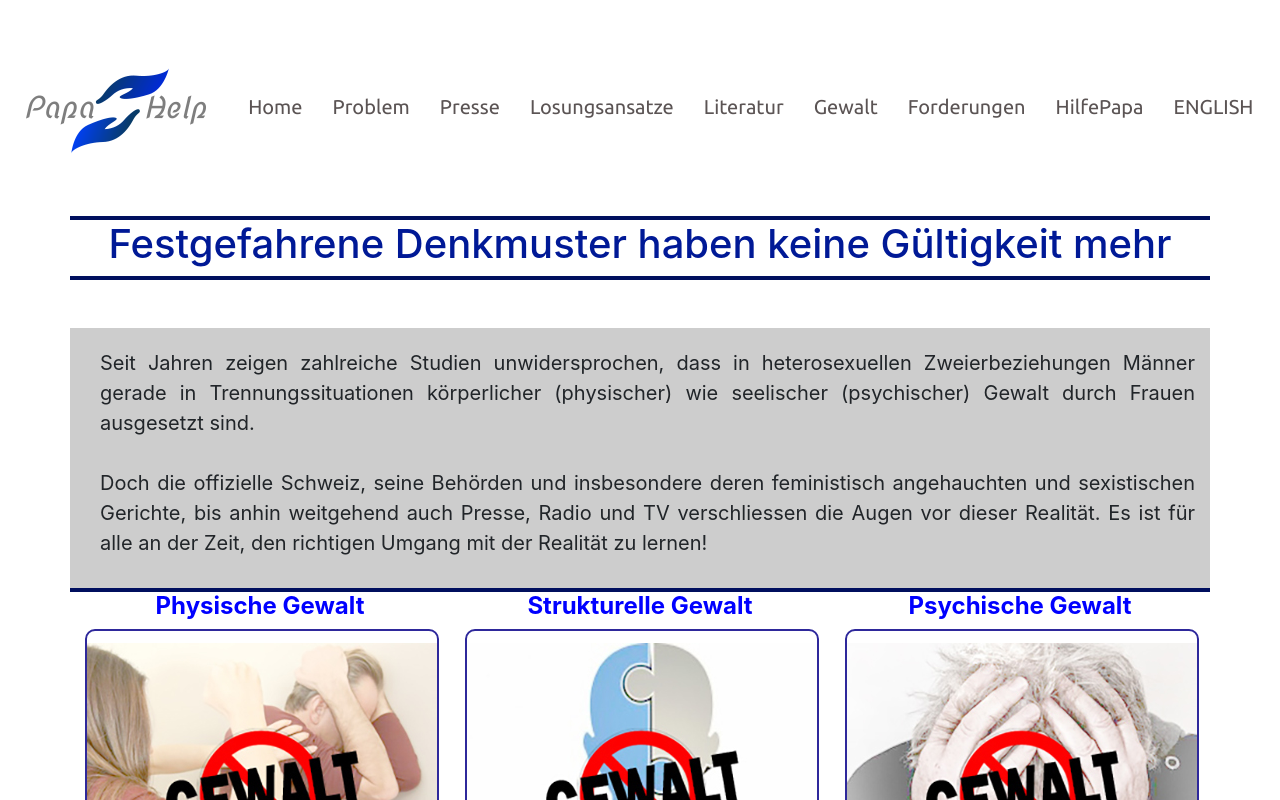
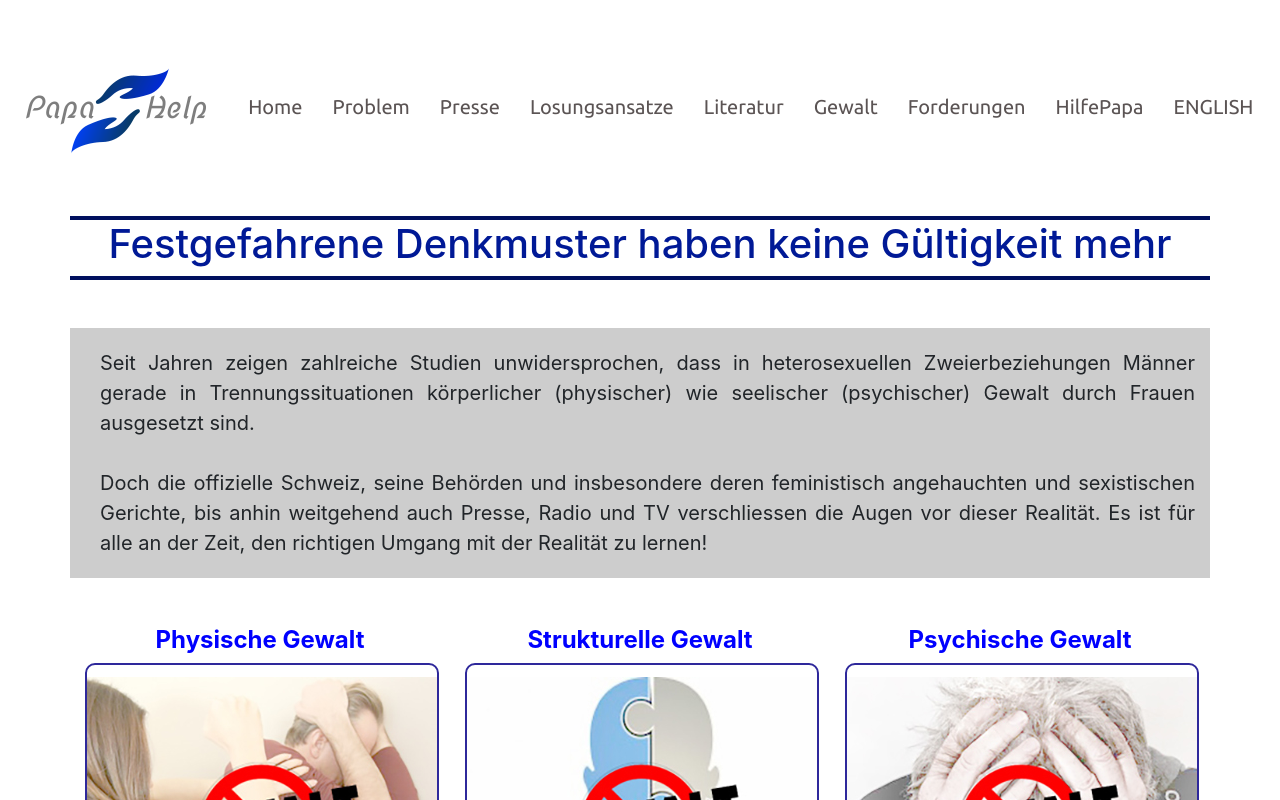
Before and after one commit to LaMentaAzul/PapaHelp-Web-Project, a React (Create React App) app in the folder papa-help/: page /src/Header/Gewalt.js in a window 1280 px wide. Shown: the top 800 px of the page. Built offline with nearby package versions, Linux system fonts and the light colour scheme.

Commit message:
final sweeping

```diff
--- a/papa-help/src/GewaltContent/Physische.js
+++ b/papa-help/src/GewaltContent/Physische.js
@@ -16,6 +16,8 @@ export default class Physische extends Component {
              Physische Gewalt
           </h1>
           <hr />
+          <br />
+          <br />
           <Col md='12' className='Colp'>
             <p>
         Murray A. Straus von der Universität New Hampshire widerlegt in seiner Arbeit "Dominance and Symmetry in Partner Violence" den weitverbreiteten Irrtum, Gewalt in Ehe und ähnlichen Lebensgemeinschaften gehe weitgehend von Männern aus. Er widerlegt darin auch, dass Angriffe von Frauen auf ihre Partner auf einer anderen Äthiologie beruhe als Angriffe von Männern auf deren (Ehe-)Frauen.
--- a/papa-help/src/GewaltContent/ProblemStyle.css
+++ b/papa-help/src/GewaltContent/ProblemStyle.css
@@ -14,6 +14,7 @@
     width: 1096px;
     font-size: 20px;
     padding-top:20px;
+    padding-bottom: 20px;
     display:block;
     position: relative;
     background-color: #CDCDCD;
--- a/papa-help/src/GewaltContent/Psychische.js
+++ b/papa-help/src/GewaltContent/Psychische.js
@@ -16,6 +16,8 @@ export default class Psychische extends Component {
           Psychische Gewalt
           </h1>
           <hr />
+          <br />
+          <br />
           <Col md='12' className='Colp'>
             <p>
               Die ungewollte Trennung von Vater und Kind ist psychische Gewalt! Diesen Zusammenhang realisieren viele Väter und damit Männer bis anhin kaum. Sie müssen entgegen ihrer Sozialisation, in der sie gelernt haben, Frauen gegenüber den Stärkeren zu markieren, jetzt das Gegenteil akzeptieren; nämlich, dass sie Opfer von weiblicher Gewalt geworden sind. Das ist verständlicherweise ein Schritt, den viele Männer nicht nachvollziehen können oder wollen.
--- a/papa-help/src/GewaltContent/Strukturelle.js
+++ b/papa-help/src/GewaltContent/Strukturelle.js
@@ -16,6 +16,8 @@ export default class Strukturelle extends Component {
              Strukturelle Gewalt
           </h1>
           <hr />
+          <br />
+          <br />
           <Col md='12' className='Colp'>
             <p>
           Eine dritte Form von Gewalt, der Männer ausgesetzt sind, ist die strukturelle. Unter dem inflationsträchtigen und beliebig gewordenen Begriff "Kindeswohl" wirken die bereits angesprochenen, unqualifizierten Behörden, Beistände und weitere Helfershelfer der gutverdienenden und entsprechend geölten Scheidungsmafia. Sie merken allzu oft nicht, wie sie die bösartigen Mütter in ihren verwerflichen Absichten geradezu noch unterstützen.
--- a/papa-help/src/Header/Forderungen.js
+++ b/papa-help/src/Header/Forderungen.js
@@ -47,6 +47,8 @@ export default class Forderungen extends Component {
               <br />
               <br />
          Zumindest das Studium der Sozialarbeit, allenfalls einer gleichwertigen, anerkannten Ausbildung als Voraussetzung zur Ernennung von Beiständen, resp. Mitgliedern von Kinder- und Erwachsenenschutzbehörden, um komplexen, sozialen Angelegenheiten, die familienrechtliche Auseinandersetzungen immer sind, gerecht zu werden. Juristen sind naturgemäss dazu nicht geeignet.
+              <br />
+              <br />
             </Col>
           </Row>
         </Container>
--- a/papa-help/src/Header/Gewalt.js
+++ b/papa-help/src/Header/Gewalt.js
@@ -29,11 +29,11 @@ export default class Gewalt extends Component {
               <br />
               Doch die offizielle Schweiz, seine Behörden und insbesondere deren feministisch angehauchten und sexistischen Gerichte, bis anhin weitgehend auch Presse, Radio und TV verschliessen die Augen vor dieser Realität. Es ist für alle an der Zeit, den richtigen Umgang mit der Realität zu lernen!
               <br />
+            </Col>
+
+            <Col md='4' className='ColG'>
               <br />
-
-            </Col>
-            <hr />
-            <Col md='4' className='ColG'>
+              <br />
               <center>
                 <h4 className='h4'>
                   <strong>Physische Gewalt</strong>
@@ -47,6 +47,8 @@ export default class Gewalt extends Component {
 
             </Col>
             <Col md='4' className='ColG'>
+              <br />
+              <br />
               <center>
                 <h4 className='h4'>
                   <strong>Strukturelle Gewalt</strong>
@@ -60,6 +62,8 @@ export default class Gewalt extends Component {
 
             </Col>
             <Col md='4' className='ColG'>
+              <br />
+              <br />
               <center>
                 <h4 className='h4' >
                   <strong>Psychische Gewalt</strong>
@@ -73,6 +77,8 @@ export default class Gewalt extends Component {
             </Col>
           </Row>
         </Container>
+        <br />
+        <br />
         <hr />
         <Container>
           <Row>
@@ -84,6 +90,8 @@ export default class Gewalt extends Component {
           </Row>
         </Container>
         <hr />
+        <br />
+        <br />
         <Container>
           <Row>
             <Col md='12' className='ColN'>
@@ -103,6 +111,8 @@ export default class Gewalt extends Component {
               <br />
               <br />
           2. Der Eingriff einer öffentlichen Behörde in die Ausübung dieses Rechts ist nur statthaft, insoweit dieser Eingriff gesetzlich vorgesehen ist und eine Massnahme darstellt, die in einer demokratischen Gesellschaft für die nationale Sicherheit, die öffentliche Ruhe und Ordnung, das wirtschaftliche Wohl des Landes, die Verteidigung der Ordnung und zur Verhinderung von strafbaren Handlungen, zum Schutz der Gesundheit und der Moral oder zum Schutz der Rechte und Freiheiten anderer notwendig ist.
+              <br />
+              <br />
             </Col>
           </Row>
         </Container>
--- a/papa-help/src/Header/ProblemStyle.css
+++ b/papa-help/src/Header/ProblemStyle.css
@@ -13,6 +13,7 @@
     text-align: justify;
     width: 1096px;
     font-size: 20px;
+    padding-bottom: 20px;
     padding-top:20px;
     display:block;
     position: relative;
```
